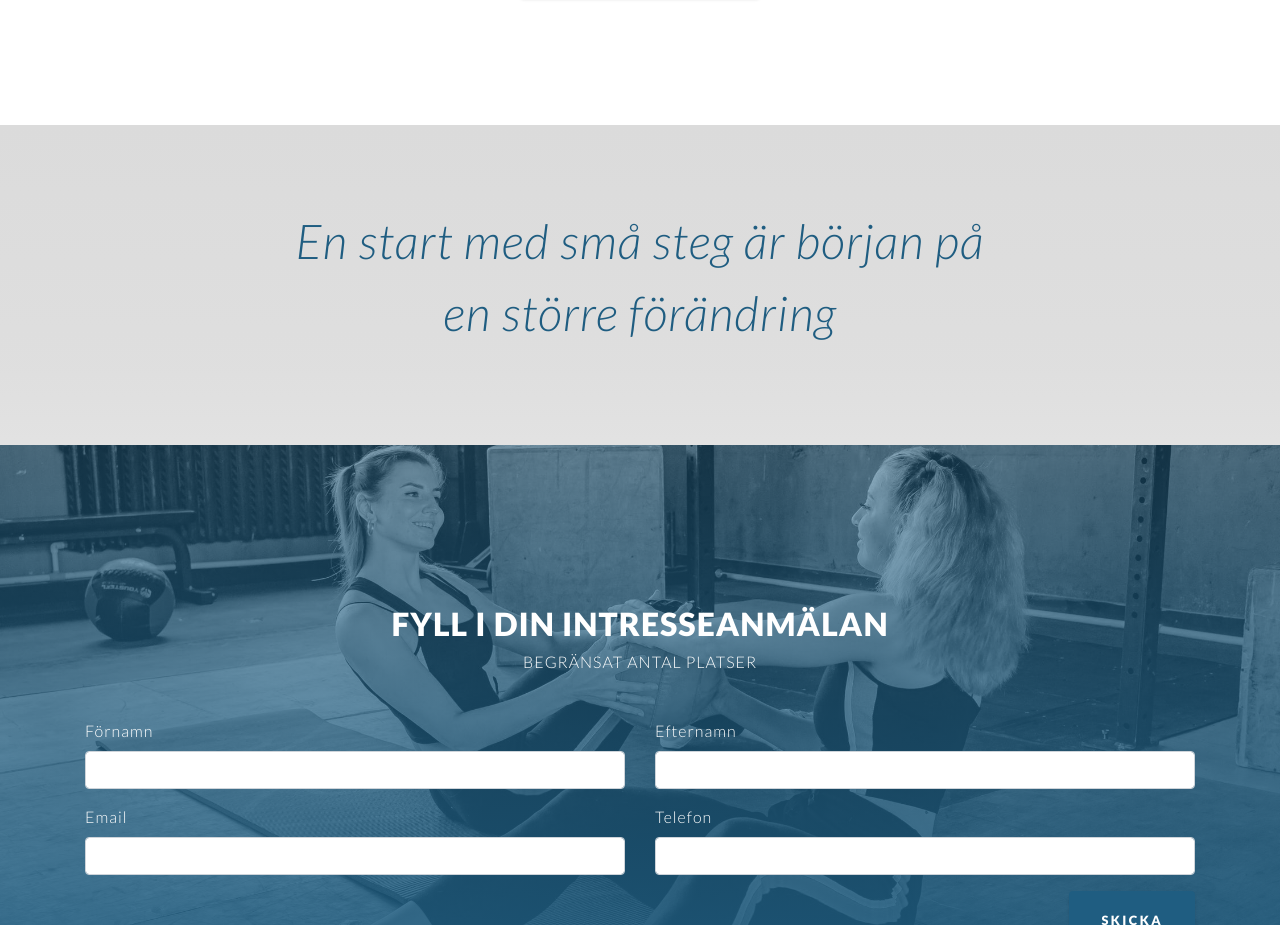
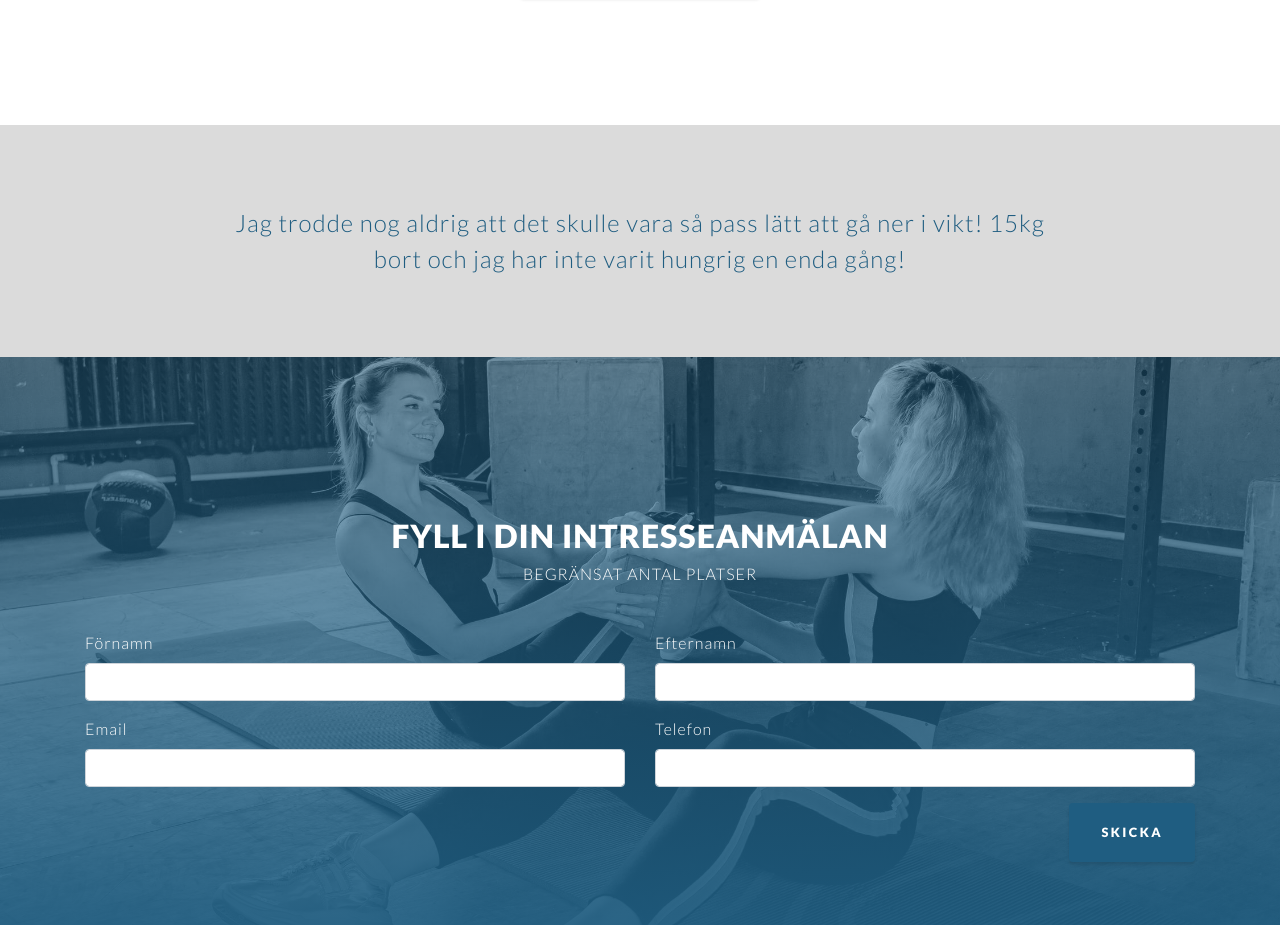
Before and after one commit to all-the-way/all-the-way.github.io, a Gatsby site: page / in a window 1280 px wide. Shown: the part 2220-3145 px from the top of the page. Built offline with nearby package versions, Linux system fonts and the light colour scheme; Gatsby itself is replaced by a stand-in of ours.

Commit message:
Add references

```diff
--- a/package.json
+++ b/package.json
@@ -23,6 +23,7 @@
     "react-dom": "^16.8.6",
     "react-helmet": "^5.2.1",
     "react-images": "^1.1.0",
+    "react-responsive-carousel": "^3.2.11",
     "react-scrollspy": "^3.4.0",
     "smoothscroll-polyfill": "^0.4.4"
   },
--- /dev/null
+++ b/src/assets/sass/_references.scss
@@ -0,0 +1,17 @@
+.references-section {
+  background: $secondary;
+  padding: 5rem 0;
+  overflow: hidden;
+
+  p {
+    margin: 0;
+    font-size: 24px;
+    color: $primary;
+  }
+
+  .carousel {
+    .slide {
+      background: $secondary;
+    }
+  }
+}
--- a/src/assets/sass/main.scss
+++ b/src/assets/sass/main.scss
@@ -11,6 +11,7 @@
 @import "packages.scss";
 @import "application.scss";
 @import "cookies.scss";
+@import "references.scss";
 
 @import "./fontawesome/css/all.min.css";
 @import url("https://fonts.googleapis.com/css2?family=Lato:ital,wght@0,100;0,300;0,900;1,100;1,300&display=swap");
--- /dev/null
+++ b/src/components/References/index.js
@@ -0,0 +1,50 @@
+import React from "react";
+import { Carousel } from "react-responsive-carousel";
+import styles from "react-responsive-carousel/lib/styles/carousel.min.css";
+
+const References = () => {
+  return (
+    <section className="text-center references-section">
+      <div className="row">
+        <div className="col-sm-12">
+          <Carousel
+            infiniteLoop
+            autoPlay
+            showArrows={false}
+            showStatus={false}
+            showIndicators={false}
+            showThumbs={false}
+            transitionTime={1000}
+            interval={7000}
+          >
+            <p className="col-lg-8 mx-auto">
+              Jag trodde nog aldrig att det skulle vara så pass lätt att gå ner
+              i vikt! 15kg bort och jag har inte varit hungrig en enda gång!
+            </p>
+
+            <p className="col-lg-8 mx-auto">
+              För ett halvår sedan kunde jag inte springa 1km utan smärta. Idag
+              springer jag över 5km utan problem.
+            </p>
+
+            <p className="col-lg-8 mx-auto">
+              Jag har lärt mig ofantligt mycket om mig själv och hur min kropp
+              fungerar! Att träna med PT är verkligen utbildande!
+            </p>
+
+            <p className="col-lg-8 mx-auto">
+              Jag gick ner ca 20kg! Från att ha haft ont i knä och blivit
+              andfådd av att gå i trappor är jag nu som en helt annan person.
+            </p>
+
+            <p className="col-lg-8 mx-auto">
+              Jag har alltid ogillat träning, nu älskar jag det!
+            </p>
+          </Carousel>
+        </div>
+      </div>
+    </section>
+  );
+};
+
+export default References;
--- a/src/pages/index.js
+++ b/src/pages/index.js
@@ -8,6 +8,7 @@ import Header from "../components/Header";
 import Contact from "../components/Contact";
 import About from "../components/About";
 import Offering from "../components/Offering";
+import References from "../components/References";
 
 const IndexPage = () => (
   <Layout>
@@ -30,15 +31,7 @@ const IndexPage = () => (
 
     <About></About>
     <Offering></Offering>
-    <section className="quote-section text-center">
-      <div className="container">
-        <div className="row">
-          <div className="col-lg-8 mx-auto">
-            <p>En start med små steg är början på en större förändring</p>
-          </div>
-        </div>
-      </div>
-    </section>
+    <References></References>
     <Contact />
     <SocialLinks />
     <Footer />
```
Also changed, not shown: 1 other file.
